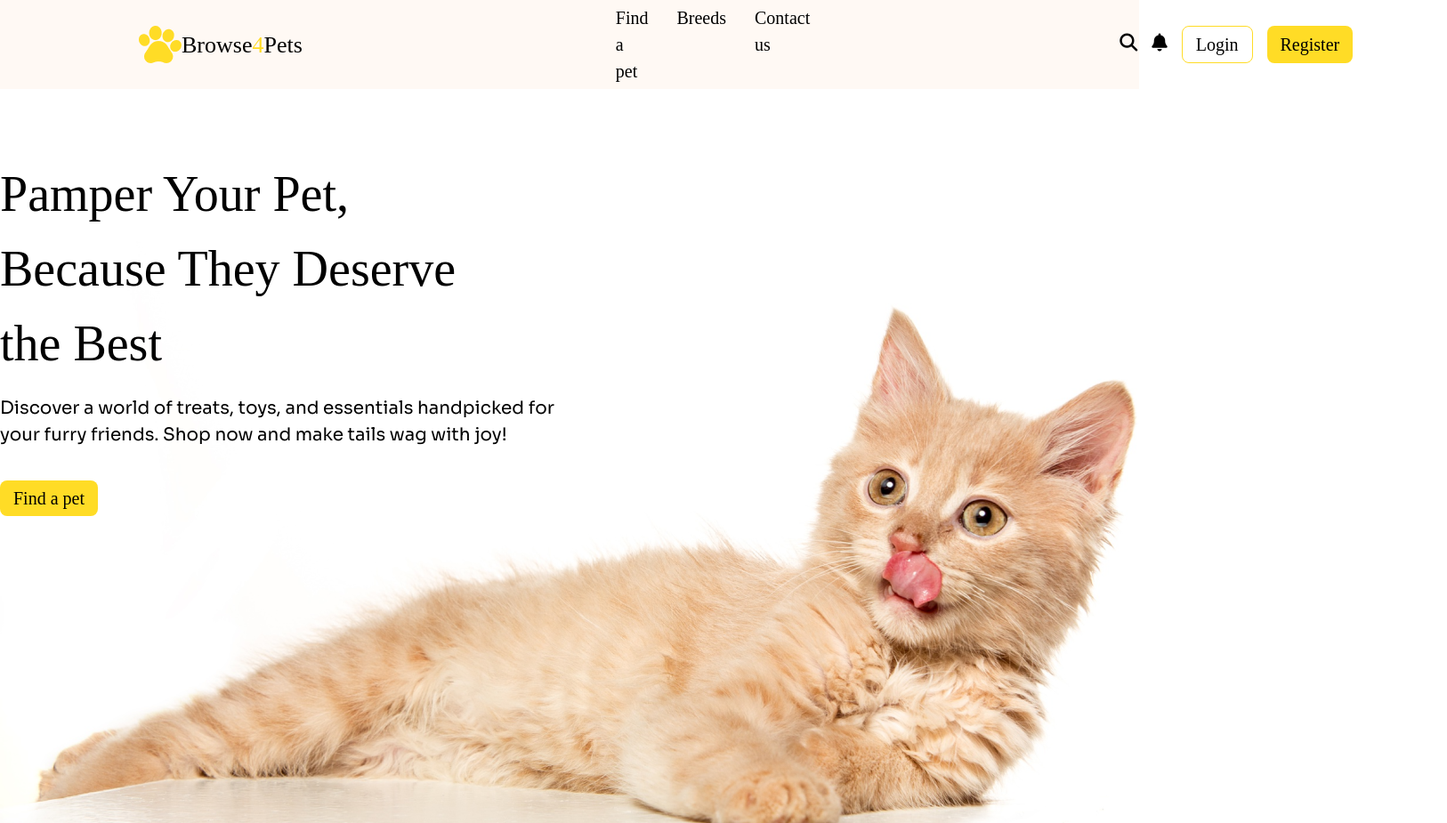
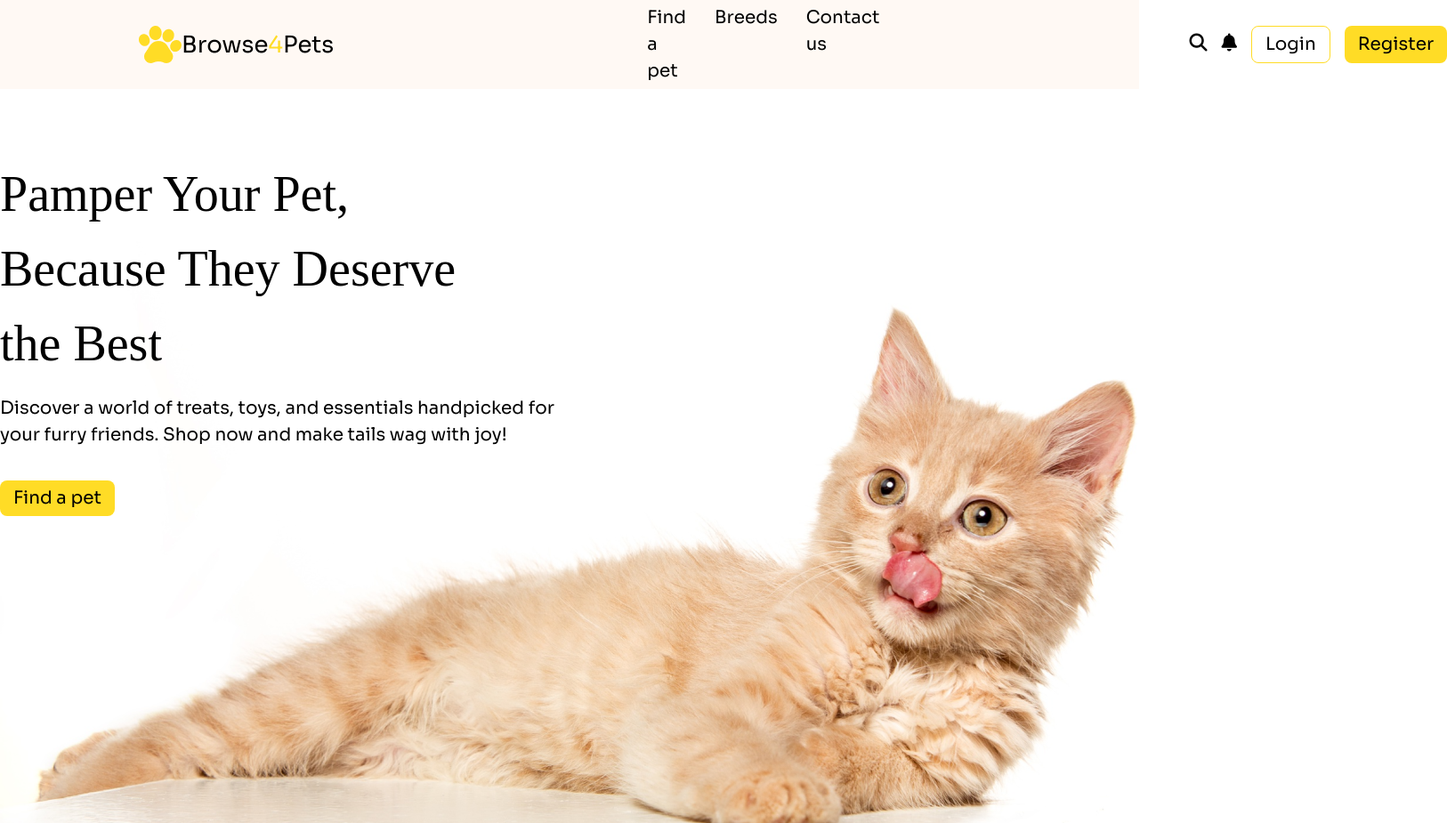
Before and after one commit to Marwan90679/Assignment-3-by-ph, a plain HTML site: page index.html in a window 1280 px wide. Shown: the whole page at 89% size, 1626 px wide, since content can reach past the window. Drawn offline with nearby package versions, Linux system fonts and the light colour scheme; a web font is replaced by a local one.

Commit message:
font-solved

```diff
--- a/index.html
+++ b/index.html
@@ -45,7 +45,7 @@
       referrerpolicy="no-referrer"
     />
   </head>
-  <body class="font-1">
+  <body class="font-2">
     <!-- *header section -->
     <header class="bg-[#FFF9F4] ">
       <nav class="flex items-center border-b-[0.5px] border-black md:border-none">
```
